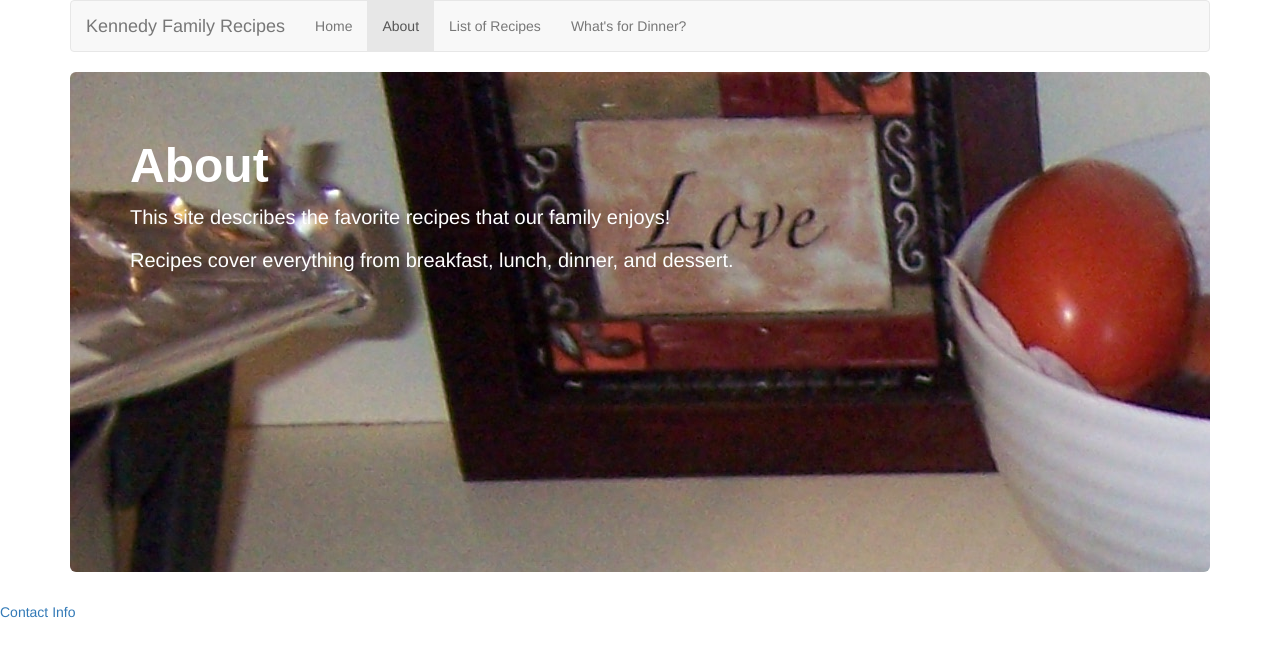
After one commit to patkennedy79/family_recipes_project, a Django app: template family_recipes_app/templates/family_recipes_app/about.html in a window 1280 px wide. The commit adds this page. Shown: the top 657 px of the page. Run offline with Django 3.2, Linux system fonts and the light colour scheme; the template is opened without the code that fills it, so the values that code supplies are empty; some libraries are stand-ins or nearby versions.

```diff
--- /dev/null
+++ b/family_recipes_app/templates/family_recipes_app/about.html
@@ -0,0 +1,65 @@
+{% load staticfiles %}
+
+<!DOCTYPE html>
+<html lang="en">
+  <head>
+    <meta charset="utf-8">
+    <meta http-equiv="X-UA-Compatible" content="IE=edge">
+    <meta name="viewport" content="width=device-width, initial-scale=1">
+    <!-- The above 3 meta tags *must* come first in the head; any other head content must come *after* these tags -->
+    <meta name="description" content="">
+    <meta name="author" content="">
+    <link rel="icon" href="#">    <!-- NEED TO ADD A FAVICON!!! -->
+
+    <title>Kennedy Family Recipes</title>
+
+    <!-- Bootstrap core CSS -->
+    <link rel="stylesheet" href="{% static 'family_recipes_app/css/bootstrap.min.css' %}">
+
+    <!-- Custom styles for this template -->
+    <link rel="stylesheet" href="{% static 'family_recipes_app/css/main.css' %}">
+  </head>
+
+  <body>
+    <div class="navbar-wrapper">
+      <div class="container">
+
+        <nav class="navbar navbar-default">
+          <div class="container-fluid">
+            <div class="navbar-header">
+              <button type="button" class="navbar-toggle" data-toggle="collapse" data-target="#recipe_navbar">
+                <span class="icon-bar"></span>
+                <span class="icon-bar"></span>
+                <span class="icon-bar"></span>
+              </button>
+              <a class="navbar-brand" href="#">Kennedy Family Recipes</a>
+            </div>
+            <div class="collapse navbar-collapse" id="recipe_navbar">
+              <ul class="nav navbar-nav">
+                <li><a href="/">Home</a></li>
+                <li class="active"><a href="about">About</a></li>
+                <li><a href="/list">List of Recipes</a></li>
+                <li><a href="#">What's for Dinner?</a></li>
+              </ul>
+            </div>
+          </div>
+        </nav>
+
+      </div>
+    </div>
+
+    <div class="container">
+      <div class="jumbotron">
+        <h1>About</h1>
+        <p>This site describes the favorite recipes that our family enjoys!</p>
+        <p>Recipes cover everything from breakfast, lunch, dinner, and dessert.</p>
+      </div>
+    </div> <!-- /container -->
+
+    <footer>
+      <p><a href="#">Contact Info</a></p>
+    </footer>
+  </div> <!-- /container -->
+
+</body>
+</html>
--- a/family_recipes_app/templates/family_recipes_app/index.html
+++ b/family_recipes_app/templates/family_recipes_app/index.html
@@ -38,7 +38,7 @@
               <ul class="nav navbar-nav">
                 <li class="active"><a href="#">Home</a></li>
                 <li><a href="about">About</a></li>
-                <li><a href="list">List of Recipes</a></li>
+                <li><a href="recipes">List of Recipes</a></li>
                 <li><a href="#">What's for Dinner?</a></li>
               </ul>
             </div>
--- /dev/null
+++ b/family_recipes_app/templates/family_recipes_app/recipe_detail.html
@@ -0,0 +1,4 @@
+<h1>{{ recipe.name }}</h1>
+<h2>Description: {{ recipe.description }}</h2>
+<h2>Rating: {{ recipe.rating }}</h2>
+<h2>Type: {{ recipe.get_recipe_type_display }}</h2>
--- a/family_recipes_app/templates/family_recipes_app/recipes_list.html
+++ b/family_recipes_app/templates/family_recipes_app/recipes_list.html
@@ -1,7 +1,7 @@
 {% if recipes_list %}
     <ul>
     {% for recipe_item in recipes_list %}
-        <li><a href="#">{{ recipe_item.name }}</a></li>
+        <li><a href="/recipes/{{ recipe_item.id }}/">{{ recipe_item.name }}</a></li>
     {% endfor %}
     </ul>
 {% else %}
--- a/family_recipes_app/urls.py
+++ b/family_recipes_app/urls.py
@@ -17,7 +17,7 @@ from django.conf.urls import include, url
 from django.contrib import admin
 
 from . import views
-from family_recipes_app.views import RecipesListView
+from family_recipes_app.views import RecipesListView, RecipeDetail
 
 
 urlpatterns = [
@@ -26,6 +26,8 @@ urlpatterns = [
     # ex: /about
     url(r'^about/$', views.about, name='about'),
     # example: /list
-    url(r'^list/$', RecipesListView.as_view(), name='recipes_list'),
+    url(r'^recipes/$', RecipesListView.as_view(), name='recipes_list'),
+    # example: /03
+    url(r'^recipes/(?P<pk>[0-9]+)/$', RecipeDetail.as_view(), name='recipe_detail'),
     url(r'^admin/', include(admin.site.urls)),
 ]
```
Also changed, not shown: family_recipes_app/views.py (+7 -1 lines).
